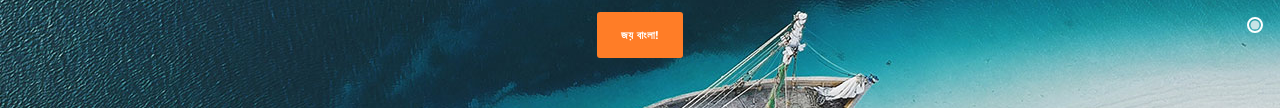
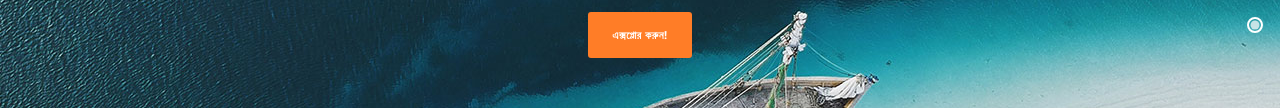
Before and after one commit to mahadi119/mhs-bangla01, a plain HTML site: page index.html in a window 1280 px wide. Shown: the part 449-557 px from the top of the page. Drawn offline with nearby package versions, Linux system fonts and the light colour scheme.

Commit message:
button one text

```diff
--- a/index.html
+++ b/index.html
@@ -36,7 +36,7 @@
                 <h1>মামা লাইভ!</h1>
                 <span><em>স্বপ্ন</em> পদ্মা সেতু 😘</span>
                 <div class="primary-button">
-                    <a href="#services">জয় বাংলা!</a>
+                    <a href="#services">এক্সপ্লোর করুন!</a>
                 </div>
             </div>
         </div>
```
